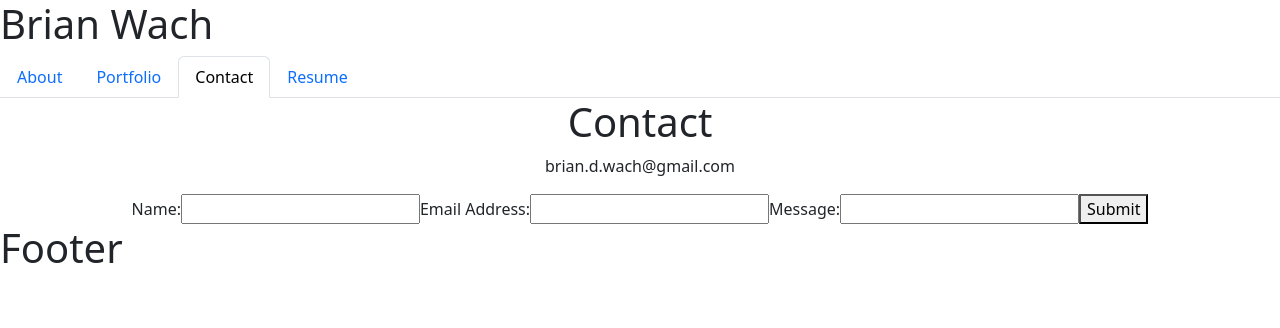
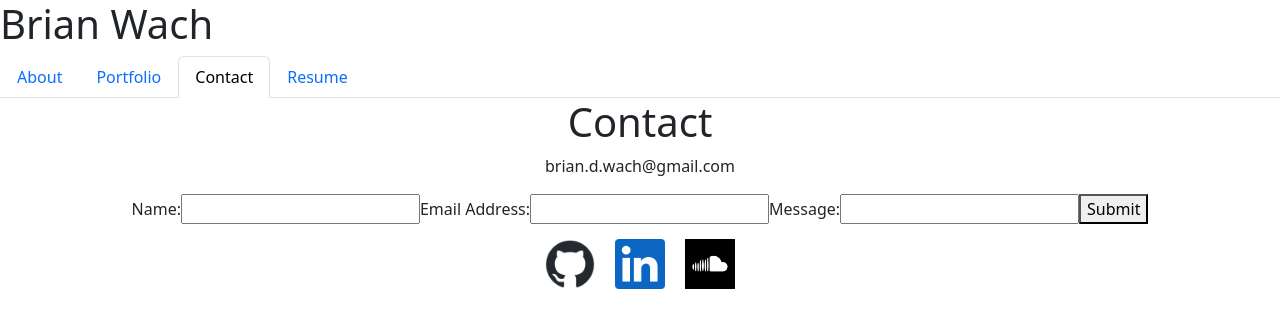
Before and after one commit to briandwach/portfolio-react, a React (Vite) app: page /Contact in a window 1280 px wide. Shown: the top 328 px of the page. Built offline with nearby package versions, Linux system fonts and the light colour scheme.

Commit message:
Added footer icons and links for github, LinkedIn, and SoundCloud

```diff
--- a/src/components/Footer/Footer.css
+++ b/src/components/Footer/Footer.css
@@ -0,0 +1,10 @@
+.footerContainer {
+    margin-top: 5px;
+    display: flex;
+    justify-content: center;
+}
+
+.logoFooter {
+    max-width: 50px;
+    margin: 10px;
+}
--- a/src/components/Footer/Footer.jsx
+++ b/src/components/Footer/Footer.jsx
@@ -1,7 +1,18 @@
 import './Footer.css';
 
 function Footer() {
-    return (<h1>Footer</h1>);
+    return (<div className="footerContainer">
+        <a href="https://github.com/briandwach" target="_blank" rel="noopener noreferrer">
+            <img className="logoFooter" src='/images/github-mark.png' alt='Github Invertocat logo' />
+        </a>
+        <a href="https://www.linkedin.com/in/brianwach/" target="_blank" rel="noopener noreferrer">
+            <img className="logoFooter" src='/images/In-Blue-128.png' alt='LinkedIn blue In logo' />
+        </a>
+        <a href="https://soundcloud.com/afda-glo" target="_blank" rel="noopener noreferrer">
+            <img className="logoFooter" src='/images/SoundCloudLogo.jpg' alt='LinkedIn blue In logo' />
+        </a>
+    </div>
+    );
 }
 
 export default Footer;
--- a/src/pages/Contact.jsx
+++ b/src/pages/Contact.jsx
@@ -95,32 +95,32 @@ function Contact() {
       <h1>Contact</h1>
       <p>brian.d.wach@gmail.com</p>
       <form className="form" onSubmit={handleFormSubmit}>
-        <label for="nameInput">Name:</label>
+        <label htmlFor="nameInput">Name:</label>
         <input
           value={name}
           name="name"
           id="nameInput"
-          autocomplete="name"
+          autoComplete="name"
           onChange={handleInputChange}
           onBlur={handleInputBlur}
           type="text"
         />
-        <label for="emailInput">Email Address:</label>
+        <label htmlFor="emailInput">Email Address:</label>
         <input
           value={email}
           name="email"
           id="emailInput"
-          autocomplete="email"
+          autoComplete="email"
           onChange={handleInputChange}
           onBlur={handleInputBlur}
           type="email"
         />
-        <label for="messageInput">Message:</label>
+        <label htmlFor="messageInput">Message:</label>
         <input
           value={message}
           name="message"
           id="messageInput"
-          autocomplete="off"
+          autoComplete="off"
           onChange={handleInputChange}
           onBlur={handleInputBlur}
           type="text"
```
Also changed, not shown: public/images/In-Blue-128.png (added), public/images/SoundCloudLogo.jpg (added).
